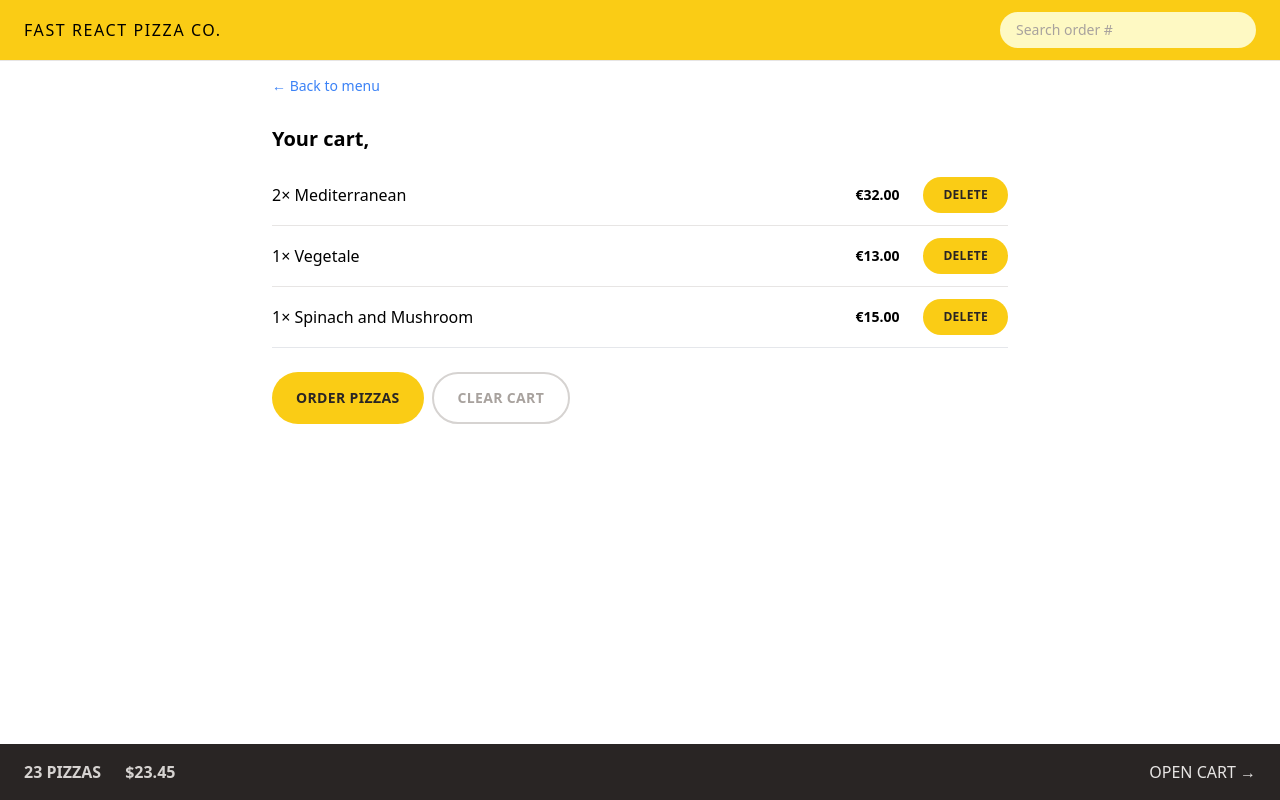
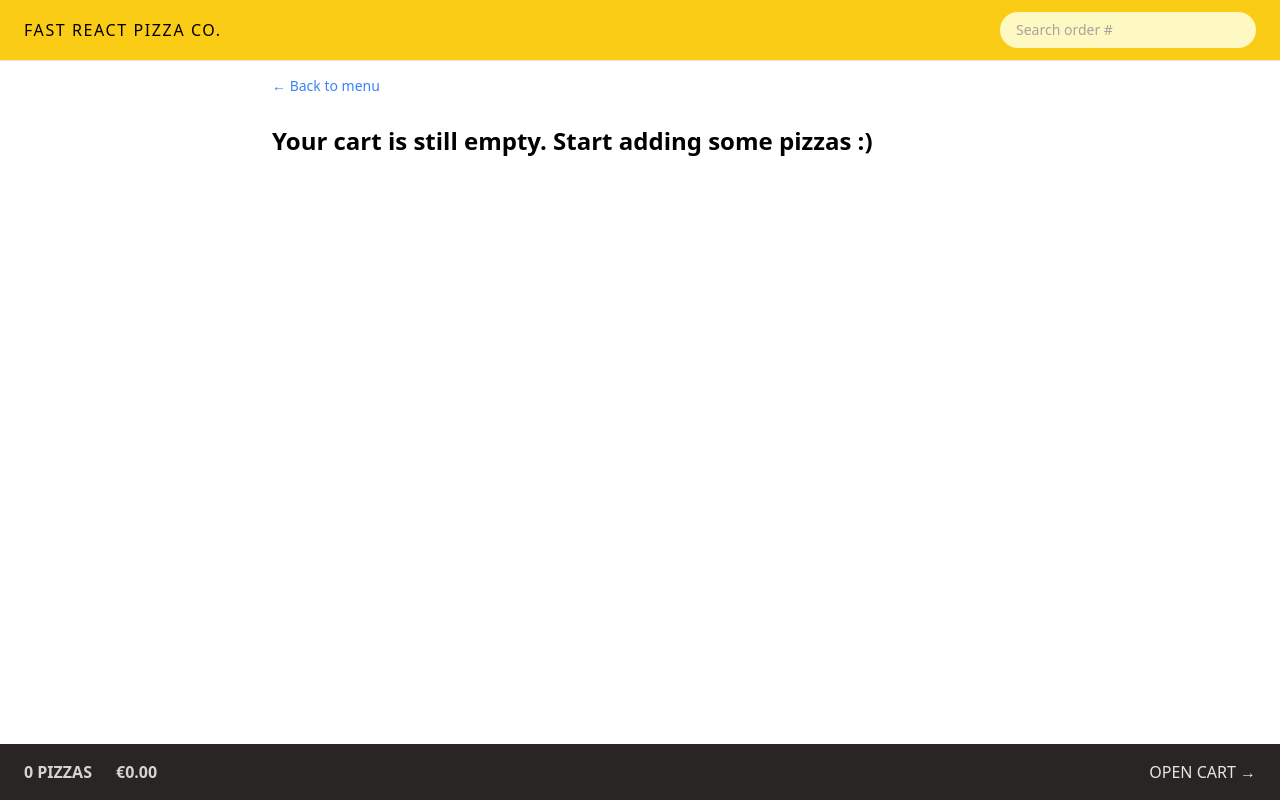
Before and after one commit to naveenkumar13-gif/pizza-Hut, a React (Create React App) app: page /cart in a window 1280 px wide. Built offline with nearby package versions, Linux system fonts and the light colour scheme.

Commit message:
updating cart

```diff
--- a/src/feature/cart/Cart.jsx
+++ b/src/feature/cart/Cart.jsx
@@ -1,46 +1,24 @@
-import { Link } from "react-router-dom";
 import LinkButton from "../../ui/LinkButon";
 import Button from "../../ui/Button";
 import CartItem from "./CartItem";
-import { useSelector } from "react-redux";
-
-const fakeCart = [
-  {
-    pizzaId: 12,
-    name: "Mediterranean",
-    quantity: 2,
-    unitPrice: 16,
-    totalPrice: 32,
-  },
-  {
-    pizzaId: 6,
-    name: "Vegetale",
-    quantity: 1,
-    unitPrice: 13,
-    totalPrice: 13,
-  },
-  {
-    pizzaId: 11,
-    name: "Spinach and Mushroom",
-    quantity: 1,
-    unitPrice: 15,
-    totalPrice: 15,
-  },
-];
+import { useDispatch, useSelector } from "react-redux";
+import { clearCart, getCart } from "./CartSlice";
+import EmptyCart from "./EmptyCart";
 
 function Cart() {
-  const cart = fakeCart;
+  const cart = useSelector(getCart);
   const username = useSelector((state) => state.user.username);
-
+  const dispatch = useDispatch();
+  if (!cart.length) return <EmptyCart />;
   return (
     <div className="px-4 py-3">
       <LinkButton to="/menu">&larr; Back to menu</LinkButton>
 
-      <h2 className="mt-7 text-xl font-semibold">Your cart, {username}</h2>
+      <h2 className="mt-7 text-xl font-semibold">Your cart,{username}</h2>
 
       <ul className="mt-3 divide-y divide-stone-200 border-b">
         {cart.map((item) => (
-          <CartItem item={item} key={item.key} />
+          <CartItem item={item} key={item.pizzaId} />
         ))}
       </ul>
 
@@ -49,7 +27,9 @@ function Cart() {
           Order pizzas
         </Button>
 
-        <Button type="secondary">Clear cart</Button>
+        <Button type="secondary" onClick={() => dispatch(clearCart())}>
+          Clear cart
+        </Button>
       </div>
     </div>
   );
--- a/src/feature/cart/CartItem.jsx
+++ b/src/feature/cart/CartItem.jsx
@@ -1,8 +1,13 @@
+import { useSelector } from "react-redux";
 import Button from "../../ui/Button";
 import { formatCurrency } from "../../utils/helpers";
+import DeleteItem from "./DeleteItem";
+import UPdateQuantity from "./UPdateQuantity";
+import { getCuurentQuantityId } from "./CartSlice";
 function CartItem({ item }) {
   const { pizzaId, name, quantity, totalPrice } = item;
 
+  const currenQuantity = useSelector(getCuurentQuantityId(pizzaId));
   return (
     <li className="py-3 sm:flex sm:items-center sm:justify-between">
       <p className="mb-1 sm:mb-0">
@@ -10,7 +15,8 @@ function CartItem({ item }) {
       </p>
       <div className="flex items-center justify-between sm:gap-6">
         <p className="text-sm font-bold">{formatCurrency(totalPrice)}</p>
-        <Button type="small">Delete</Button>
+        <UPdateQuantity pizzaId={pizzaId} currenQuantity={currenQuantity} />
+        <DeleteItem pizzaId={pizzaId} />
       </div>
     </li>
   );
--- a/src/feature/cart/CartOverview.jsx
+++ b/src/feature/cart/CartOverview.jsx
@@ -1,11 +1,16 @@
+import { useSelector } from "react-redux";
 import { Link } from "react-router-dom";
+import { getTotalPrice, getTotalQuantity } from "./CartSlice";
+import { formatCurrency } from "../../utils/helpers";
 
 function CartOverview() {
+  const totalCartQuantity = useSelector(getTotalQuantity());
+  const totalPrice = useSelector(getTotalPrice());
   return (
     <div className="flex items-center justify-between bg-stone-800 px-4 py-4 text-sm uppercase text-stone-200 sm:px-6 md:text-base">
       <p className="space-x-4 font-semibold text-stone-300 sm:space-x-6">
-        <span>23 pizzas</span>
-        <span>$23.45</span>
+        <span>{totalCartQuantity} pizzas</span>
+        <span>{formatCurrency(totalPrice)}</span>
       </p>
       <Link to="/cart">Open cart &rarr;</Link>
     </div>
--- /dev/null
+++ b/src/feature/cart/CartSlice.js
@@ -0,0 +1,53 @@
+import { createSlice } from "@reduxjs/toolkit";
+
+const initialState = {
+  cart: [],
+};
+
+const cartSlice = createSlice({
+  name: "cart",
+  initialState,
+  reducers: {
+    addItem(state, action) {
+      // payload => newItem
+      state.cart.push(action.payload);
+    },
+    deleteItem(state, action) {
+      state.cart = state.cart.filter((item) => item.pizzaId !== action.payload);
+    },
+    increaseItemQuantity(state, action) {
+      const item = state.cart.find((item) => item.pizzaId === action.payload);
+      item.quantity++;
+      item.totalPrice = item.quantity * item.unitPrice;
+    },
+    decreaseItemQuantity(state, action) {
+      const item = state.cart.find((item) => item.pizzaId === action.payload);
+      item.quantity--;
+      item.totalPrice = item.quantity * item.unitPrice;
+      if (item.quantity === 0) cartSlice.caseReducers.deleteItem(state, action);
+    },
+    clearCart(state, action) {
+      state.cart = [];
+    },
+  },
+});
+
+export const {
+  addItem,
+  decreaseItemQuantity,
+  deleteItem,
+  increaseItemQuantity,
+  clearCart,
+} = cartSlice.actions;
+
+export const getCart = (state) => state.cart.cart;
+
+export const getTotalQuantity = (state) => (state) =>
+  state.cart.cart.reduce((sum, item) => sum + item.quantity, 0);
+
+export const getTotalPrice = (state) => (state) =>
+  state.cart.cart.reduce((sum, item) => sum + item.totalPrice, 0);
+
+export const getCuurentQuantityId = (id) => (state) =>
+  state.cart.cart.find((item) => item.pizzaId === id)?.quantity ?? 0;
+export default cartSlice.reducer;
--- /dev/null
+++ b/src/feature/cart/DeleteItem.js
@@ -0,0 +1,17 @@
+import React from "react";
+import Button from "../../ui/Button";
+import { useDispatch } from "react-redux";
+import { deleteItem } from "./CartSlice";
+
+function DeleteItem({ pizzaId }) {
+  const dispatch = useDispatch();
+  return (
+    <div>
+      <Button type="small" onClick={() => dispatch(deleteItem(pizzaId))}>
+        Delete
+      </Button>
+    </div>
+  );
+}
+
+export default DeleteItem;
--- a/src/feature/cart/EmptyCart.jsx
+++ b/src/feature/cart/EmptyCart.jsx
@@ -1,11 +1,14 @@
-import { Link } from 'react-router-dom';
+import { Link } from "react-router-dom";
+import LinkButton from "../../ui/LinkButon";
 
 function EmptyCart() {
   return (
-    <div>
-      <Link to="/menu">&larr; Back to menu</Link>
+    <div className="px-4 py-3">
+      <LinkButton to="/menu">&larr; Back to menu</LinkButton>
 
-      <p>Your cart is still empty. Start adding some pizzas :)</p>
+      <p className="font-semibold text-2xl mt-7">
+        Your cart is still empty. Start adding some pizzas :)
+      </p>
     </div>
   );
 }
--- /dev/null
+++ b/src/feature/cart/UPdateQuantity.js
@@ -0,0 +1,27 @@
+import React from "react";
+import Button from "../../ui/Button";
+import { useDispatch } from "react-redux";
+import { decreaseItemQuantity, increaseItemQuantity } from "./CartSlice";
+
+function UPdateQuantity({ pizzaId, currenQuantity }) {
+  const dispatch = useDispatch();
+  return (
+    <div className="flex gap-2 items-center md:gap-3">
+      <Button
+        type="round"
+        onClick={() => dispatch(decreaseItemQuantity(pizzaId))}
+      >
+        -
+      </Button>
+      <span className="text-sm font-medium">{currenQuantity}</span>
+      <Button
+        type="round"
+        onClick={() => dispatch(increaseItemQuantity(pizzaId))}
+      >
+        +
+      </Button>
+    </div>
+  );
+}
+
+export default UPdateQuantity;
--- a/src/feature/menu/MenuItem.jsx
+++ b/src/feature/menu/MenuItem.jsx
@@ -1,9 +1,28 @@
 import { formatCurrency } from "../../utils/helpers";
 import Button from "../../ui/Button";
+import { useDispatch, useSelector } from "react-redux";
+import { addItem, getCuurentQuantityId } from "../cart/CartSlice";
+import DeleteItem from "../cart/DeleteItem";
+import UPdateQuantity from "../cart/UPdateQuantity";
 
 function MenuItem({ pizza }) {
   const { id, name, unitPrice, ingredients, soldOut, imageUrl } = pizza;
 
+  const dispatch = useDispatch();
+  function handleAddCart() {
+    const newItem = {
+      pizzaId: id,
+      name,
+      quantity: 1,
+      unitPrice,
+      totalPrice: unitPrice * 1,
+    };
+    dispatch(addItem(newItem));
+  }
+
+  const currenQuantity = useSelector(getCuurentQuantityId(id));
+
+  const isInCart = currenQuantity > 0;
   return (
     <li className="flex gap-4 py-2">
       <img
@@ -24,8 +43,17 @@ function MenuItem({ pizza }) {
               Sold out
             </p>
           )}
-
-          <Button type="small">Add to cart</Button>
+          {isInCart && (
+            <div className="flex items-center gap-3 sm:gap-8">
+              <UPdateQuantity pizzaId={id} currenQuantity={currenQuantity} />
+              <DeleteItem pizzaId={id} />
+            </div>
+          )}
+          {!soldOut && !isInCart && (
+            <Button type="small" onClick={handleAddCart}>
+              Add to cart
+            </Button>
+          )}
         </div>
       </div>
     </li>
--- a/src/store.js
+++ b/src/store.js
@@ -1,8 +1,10 @@
 import { configureStore } from "@reduxjs/toolkit";
 import userSlice from "./feature/user/userSlice";
+import cartSlice from "./feature/cart/CartSlice";
 const store = configureStore({
   reducer: {
     user: userSlice,
+    cart: cartSlice,
   },
 });
 
--- a/src/ui/Button.js
+++ b/src/ui/Button.js
@@ -1,12 +1,13 @@
 import { Link } from "react-router-dom";
 
-function Button({ children, disabled, to, type }) {
+function Button({ children, disabled, to, type, onClick }) {
   const base =
     "inline-block text-sm rounded-full bg-yellow-400 font-semibold uppercase tracking-wide text-stone-800 transition-colors duration-300 hover:bg-yellow-300 focus:bg-yellow-300 focus:outline-none focus:ring focus:ring-yellow-300 focus:ring-offset-2 disabled:cursor-not-allowed";
 
   const styles = {
     primary: base + " px-4 py-3 md:px-6 md:py-4",
     small: base + " px-4 py-2 md:px-5 md:py-2.5 text-xs",
+    round: base + " px-2.5 py-1 md:px-3.5 md:py-2 text-sm",
     secondary:
       "inline-block text-sm rounded-full border-2 border-stone-300 font-semibold uppercase tracking-wide text-stone-400 transition-colors duration-300 hover:bg-stone-300 hover:text-stone-800 focus:bg-stone-300 focus:text-stone-800 focus:outline-none focus:ring focus:ring-stone-200 focus:ring-offset-2 disabled:cursor-not-allowed px-4 py-2.5 md:px-6 md:py-3.5",
   };
@@ -18,6 +19,13 @@ function Button({ children, disabled, to, type }) {
       </Link>
     );
 
+  if (onClick)
+    return (
+      <button to={to} onClick={onClick} className={styles[type]}>
+        {children}
+      </button>
+    );
+
   return (
     <button disabled={disabled} className={styles[type]}>
       {children}
```
